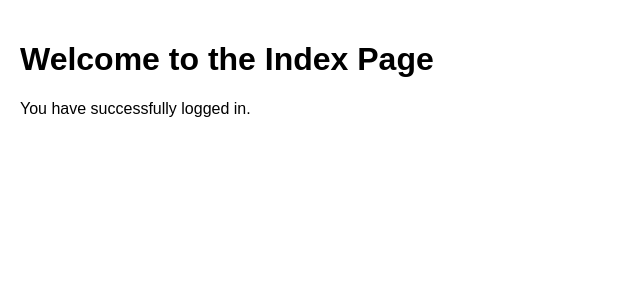
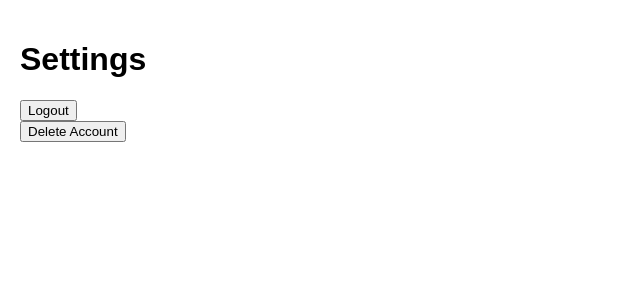
Before and after one commit to isatyamks/CodeCash, a Flask app: page /settings in a window 1280 px wide. Shown: the part 46-346 px from the top of the page, without its empty margins (0-640 px from the left). Run offline with Flask 3, Linux system fonts and the light colour scheme; the visitor is signed in with stand-in values (Sample User, id 1).

Commit message:
latest commit

```diff
--- a/app.py
+++ b/app.py
@@ -2,6 +2,8 @@ from functools import wraps
 from flask import Flask, render_template, request, redirect, url_for, flash, session
 from pymongo import MongoClient
 from datetime import datetime
+
+
 
 app = Flask(__name__)
 app.secret_key = 'IITbombay4584'
@@ -72,6 +74,34 @@ def signup():
 
     return render_template('signup.html')
 
+
+
+# Logout route
+@app.route('/logout')
+@login_required
+def logout():
+    session.pop('user', None)
+    return redirect(url_for('login'))
+
+# Delete account route
+
+
+
+@app.route('/delete_account', methods=['POST'])
+@login_required
+def delete_account():
+    if request.method == 'POST':
+        username = session.get('user')  # Assuming session['user'] contains the username
+        if username:
+            user = users_collection.find_one({'name': username})
+            if user:
+                email = user['email']  # Get the email from the user document
+                result = users_collection.delete_one({'email': email})
+                if result.deleted_count > 0:
+                    session.pop('user', None)
+                    return redirect(url_for('login'))
+    return redirect(url_for('settings'))
+# Settings route
 @app.route('/settings')
 @login_required
 def settings():
--- a/static/styles/settings.css
+++ b/static/styles/settings.css
@@ -22,7 +22,23 @@ body {
     background-color: #ddd;
     color: black;
 }
-
 .content {
     padding: 20px;
 }
+.button-container {
+    margin: 20px 0;
+}
+.button {
+    padding: 10px 20px;
+    font-size: 16px;
+    margin: 5px;
+    cursor: pointer;
+    border: none;
+    color: white;
+}
+.logout-button {
+    background-color: #f44336; /* Red */
+}
+.delete-button {
+    background-color: #555555; /* Dark Gray */
+}
--- a/templates/settings.html
+++ b/templates/settings.html
@@ -3,7 +3,7 @@
 <head>
     <meta charset="UTF-8">
     <meta name="viewport" content="width=device-width, initial-scale=1.0">
-    <title>Index</title>
+    <title>Settings</title>
     <link rel="stylesheet" href="../static/styles/settings.css">
 </head>
 <body>
@@ -18,8 +18,18 @@
 </div>
 
 <div class="content">
-    <h1>Welcome to the Index Page</h1>
-    <p>You have successfully logged in.</p>
+    <h1>Settings</h1>
+    <div class="button-container">
+        <!-- Logout Button -->
+        <form action="{{ url_for('logout') }}" method="post">
+            <button type="submit" class="logout">Logout</button>
+        </form>
+
+        <form action="{{ url_for('delete_account') }}" method="post" onsubmit="return confirm('Are you sure you want to delete your account? This action cannot be undone.');">
+            <button type="submit" class="delete_account">Delete Account</button>
+        </form>
+
+    </div>
 </div>
 
 </body>
```
Also changed, not shown: test.py (added, +52 -0 lines).
